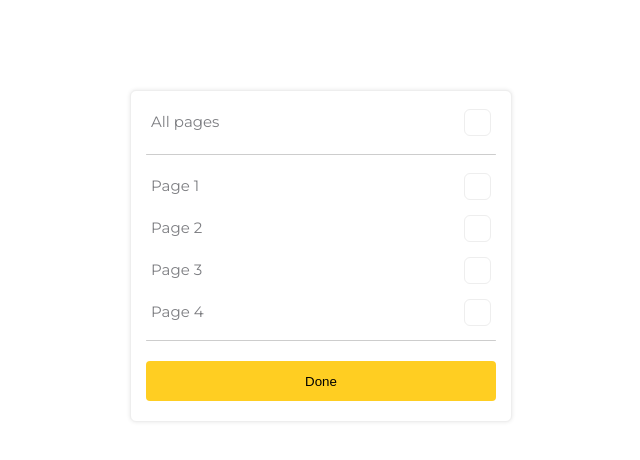
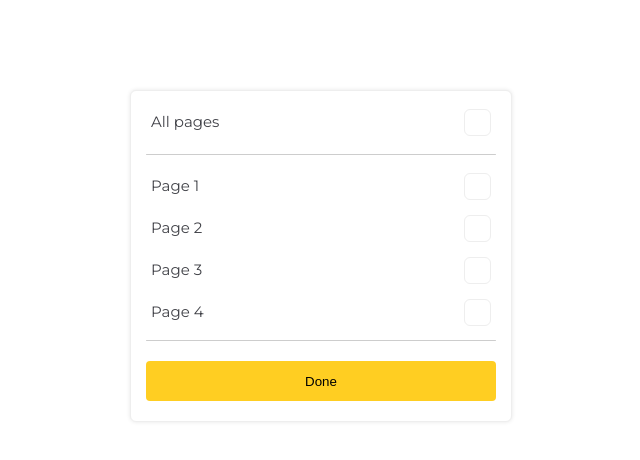
Before and after one commit to gorgees04/dev-assignment-au, a Next.js app: page / in a window 1280 px wide. Shown: the top 460 px of the page, without its empty margins (319-959 px from the left). Built offline with nearby package versions, Linux system fonts and the light colour scheme.

Commit message:
fix text color

```diff
--- a/app/globals.css
+++ b/app/globals.css
@@ -69,7 +69,7 @@ main {
   font-weight: 400;
   line-height: 18.2px;
   text-align: left;
-  color: rgba(31, 33, 40, 0.583);
+  color: #1f2128da;
 }
 
 .checkbox {
```
